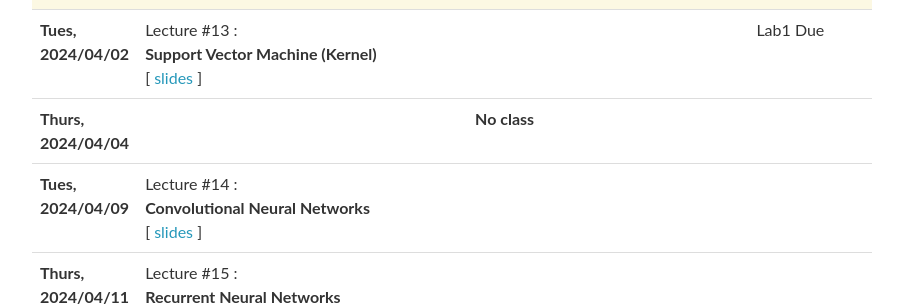
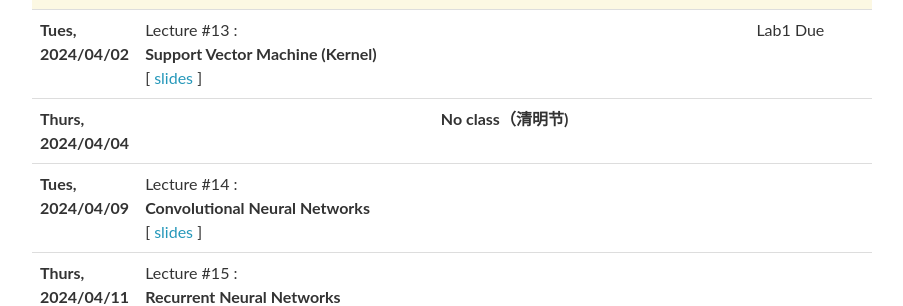
Before and after one commit to SEUML/ml-spring-2024, a Jekyll site: the page built from _pages/lectures.md, in a window 1280 px wide and 900 px high, scrolled down 1217 px. Shown: the part 151-457 px from the top of the window, without its empty margins (188-1091 px from the left). Built offline with Jekyll 4.4.1, drawn with Linux system fonts in a browser that asks for light colours; nearby versions of some CDN libraries; comment, search, counter and statistics services are not loaded.

Commit message:
first commit

```diff
--- a/_data/lectures.yml
+++ b/_data/lectures.yml
@@ -107,7 +107,7 @@
 
 - date: Thurs, 2024/04/04
   title: >
-    <strong>No class</strong>
+    <strong>No class（清明节)</strong>
   slides: "../assets/slides/lecture7.pdf"
   readings:
   logistics:
```
